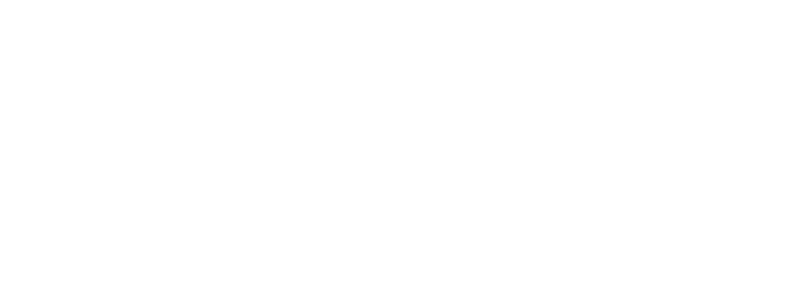
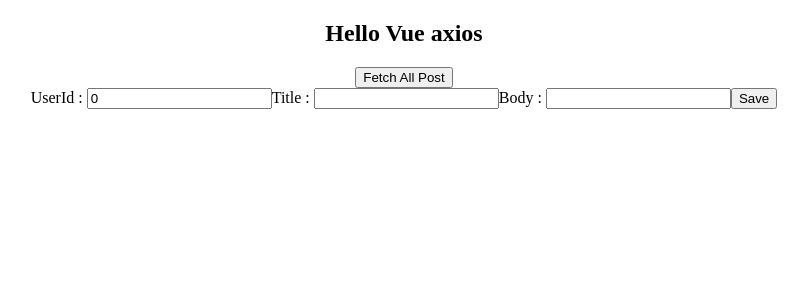
Before and after one commit to shekharmaity/vuejs-lec, a Vue app: page / in a window 1280 px wide. Shown: the top 300 px of the page, without its empty margins (236-1044 px from the left). Built offline with nearby package versions, Linux system fonts and the light colour scheme.

Commit message:
feature axios lecture

```diff
--- a/package.json
+++ b/package.json
@@ -8,6 +8,7 @@
     "lint": "vue-cli-service lint"
   },
   "dependencies": {
+    "axios": "^1.6.0",
     "core-js": "^3.8.3",
     "vue": "^3.2.13"
   },
--- a/src/App.vue
+++ b/src/App.vue
@@ -1,19 +1,24 @@
 <template>
-  <div></div>
+  <div style="text-align: center;">
 
+    <h2>Hello Vue axios</h2>
+
+    <post-details></post-details>
+
+    <post-form></post-form>
+  </div>
 </template>
 
 <script>
-
-
+import PostDetails from './components/PostDetails.vue'
+import PostForm from './components/PostForm.vue'
 export default {
+  components: { PostDetails, PostForm },
   name: 'App',
-
-  data(){
-    return{
+  data() {
+    return {
 
     }
   }
-
 }
 </script>
--- /dev/null
+++ b/src/components/PostDetails.vue
@@ -0,0 +1,35 @@
+<template>
+    <div>
+        <button @click="getPosts">Fetch All Post</button>
+        <div v-for="post in postList" :key="post.id">
+            <p>{{ post.id }}. {{ post.title }} :: {{ post.body }}</p>
+
+        </div>
+    </div>
+</template>
+
+<script>
+import axios from "axios"
+export default {
+    name: "UserDetails",
+    data() {
+        return {
+            postList: [],
+        }
+    },
+    methods: {
+        getPosts() {
+            axios.get('https://jsonplaceholder.typicode.com/posts')
+                .then((response) => {
+                    console.log(response);
+                    this.postList = response.data;
+                })
+                .catch((error) => {
+                    console.log(error)
+                })
+        }
+    }
+}
+</script>
+
+<style lang="scss" scoped></style>
--- /dev/null
+++ b/src/components/PostForm.vue
@@ -0,0 +1,53 @@
+<template>
+    <div>
+
+        <form @submit.prevent="putPost">
+
+            <label for="">UserId : </label>
+            <input type="number" name="" id="" v-model="form.userId">
+
+            <label for="">Title : </label><input type="text" name="" id="" v-model="form.title">
+
+            <label for="">Body : </label><input type="text" name="" id="" v-model="form.body">
+
+            <button>Save</button>
+
+        </form>
+
+    </div>
+</template>
+
+<script>
+import axios from 'axios'
+export default {
+    name: "PostForm",
+    data() {
+        return {
+            form: {
+                userId: 0,
+                title: "",
+                body: "",
+            }
+        }
+    },
+    methods: {
+        putPost() {
+            var postPayload = {
+                methods: 'POST',
+                body: this.form,
+                headers: { 'Content-type': 'application/json; charset=UTF-8' }
+            }
+            axios.post("https://jsonplaceholder.typicode.com/posts", postPayload)
+                .then(resp => {
+                    console.log(resp);
+                })
+                .catch(err => {
+                    console.log(err);
+                })
+
+        }
+    }
+}
+</script>
+
+<style lang="scss" scoped></style>
```
Also changed, not shown: 1 other file (tests, documents, lock files or other folders).
